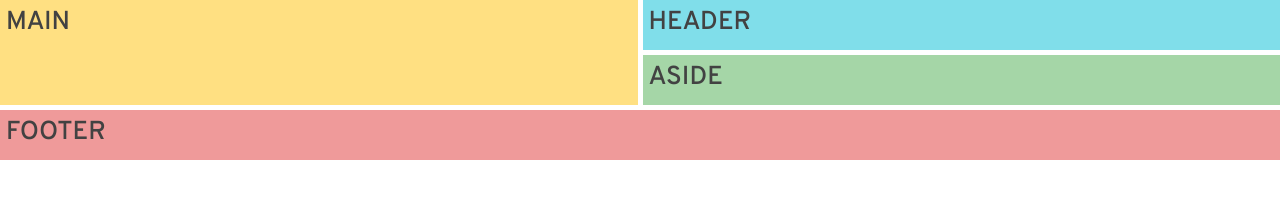
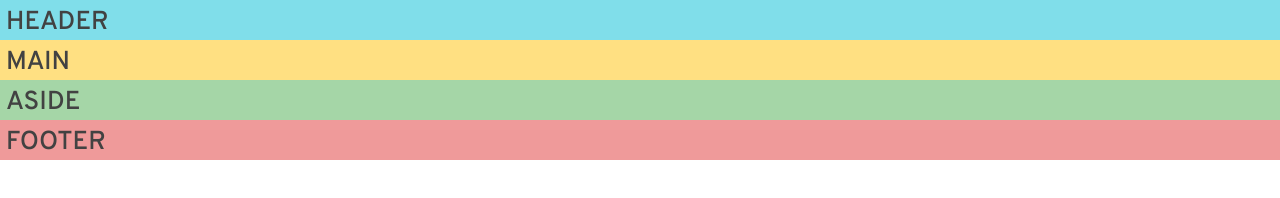
Before and after one commit to dstressed/css-grid, a plain HTML site: page index.html in a window 1280 px wide. Drawn offline with Linux system fonts and the light colour scheme.

Commit message:
Upload right styles

```diff
--- a/styles/grid.css
+++ b/styles/grid.css
@@ -1,25 +1,19 @@
 .container {
-    display: grid;
-    grid-template: repeat(3, 50px) / repeat(2, 1fr);
-    grid-gap: 5px;
-    grid-template-areas:
-        "m h"
-        "m a"
-        "f f";
+
 }
 
 .header {
-    grid-area: h;
+
 }
 
 .main {
-    grid-area: m;
+
 }
 
 .aside {
-    grid-area: a;
+
 }
 
 .footer {
-    grid-area: f;
+
 }
```
